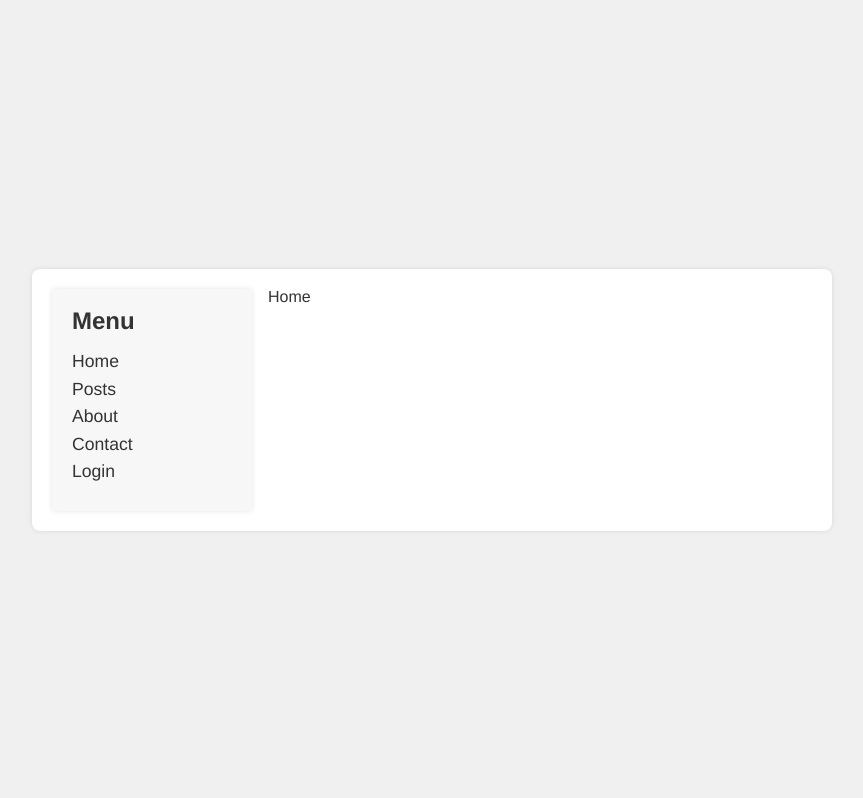
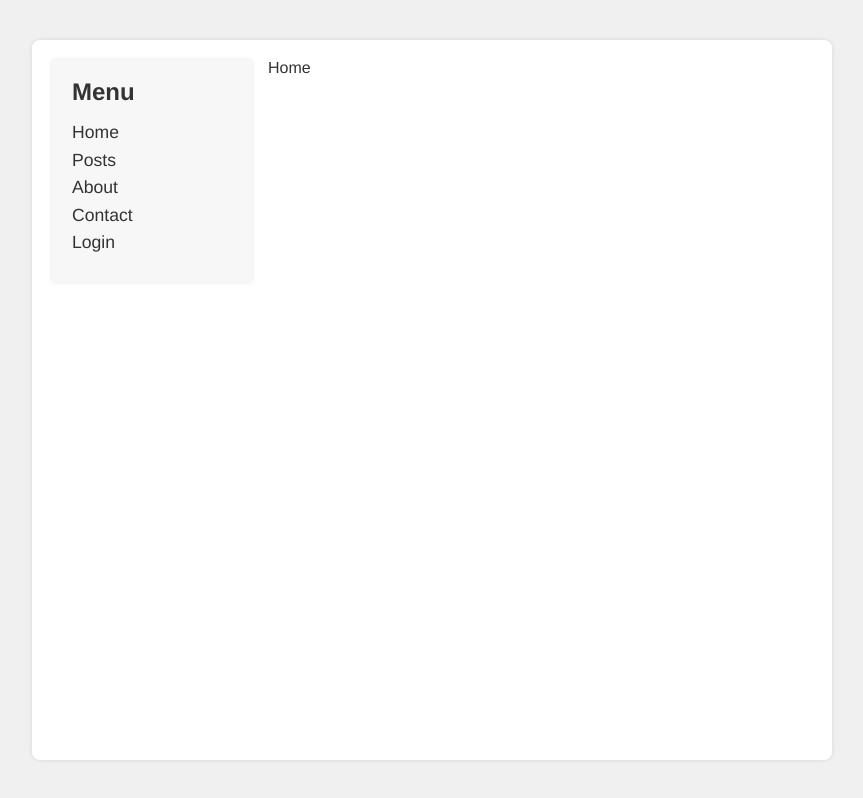
Before and after one commit to kazuya-u/NANOX-REACT, a React (Vite) app: page / in a window 1280 px wide. Shown: the whole page, without its empty margins (208-1071 px from the left). Built offline with nearby package versions, Linux system fonts and the light colour scheme.

Commit message:
Applied style.

```diff
--- a/src/feature/Layout.tsx
+++ b/src/feature/Layout.tsx
@@ -28,9 +28,9 @@ const Layout: React.FC = () => {
 
 const ContentWrapper = styled.div`
 display: flex;
+align-items: start;
 column-gap: 16px;
 width: 800px;
-margin: 40px 0;
 padding: 20px;
 border-radius: 8px;
 background-color: #ffffff;
--- a/src/style.css
+++ b/src/style.css
@@ -4,8 +4,7 @@
   color: #333;
   display: flex;
   justify-content: center;
-  align-items: center;
   min-height: 100vh;
   margin: 0;
-  padding: 0;
+  padding: 40px;
 }
```
